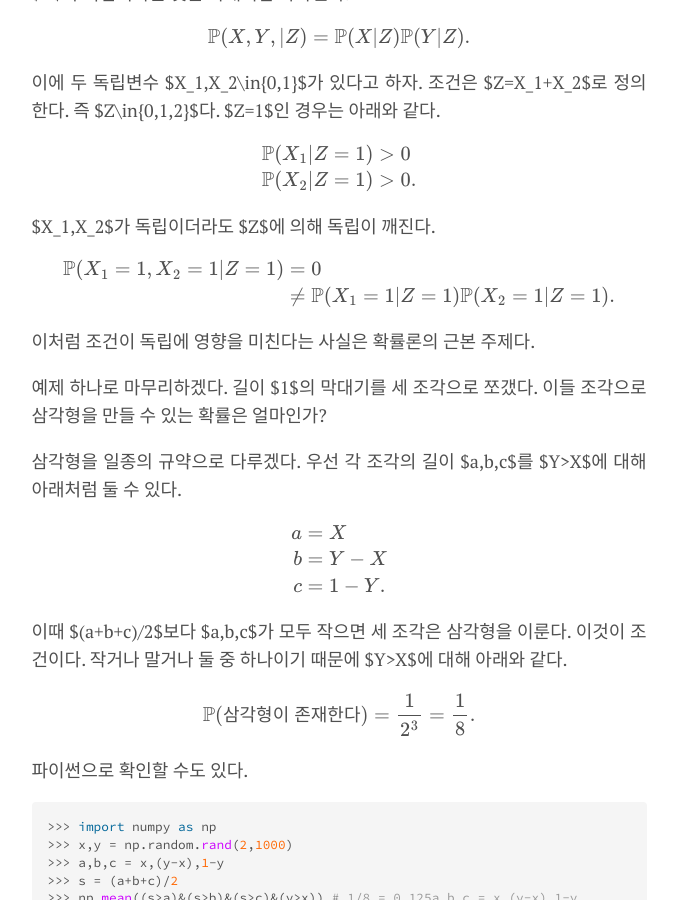
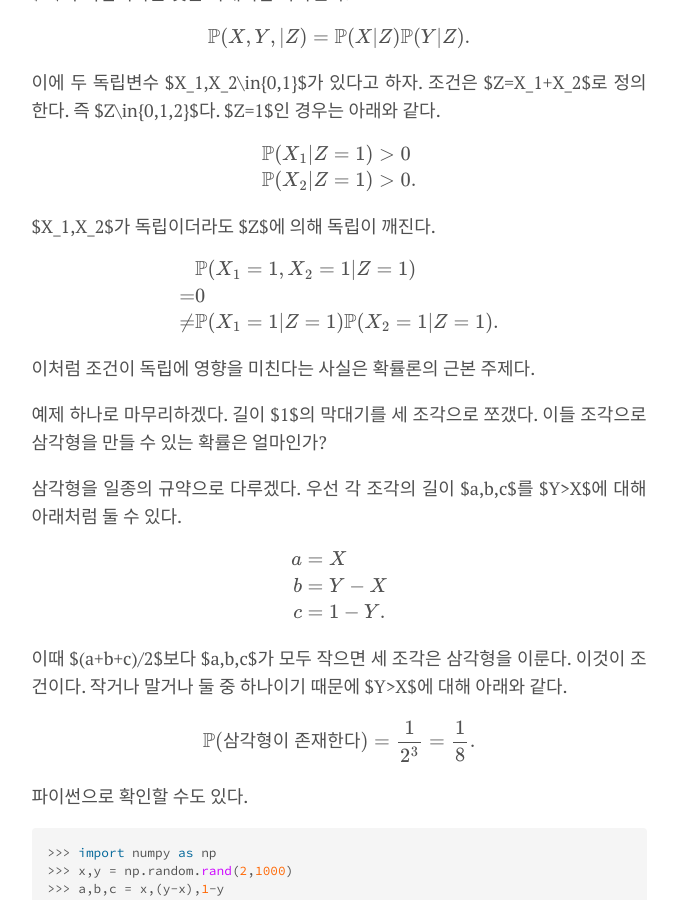
Before and after one commit to pangmoo-KTW/pangmoo-KTW, a Jekyll site: the page built from _posts/2023-07-23-pythonML02.md, in a window 1280 px wide and 900 px high, scrolled down 2656 px. Shown: the whole window, without its empty margins (301-978 px from the left). Built offline with Jekyll 4.4.1, drawn with Linux system fonts in a browser that asks for light colours; formulas are drawn with MathJax 3; comment, search, counter and statistics services are not loaded.

```diff
--- a/_posts/2023-07-23-pythonML02.md
+++ b/_posts/2023-07-23-pythonML02.md
@@ -160,8 +160,9 @@ $X_1,X_2$가 독립이더라도 $Z$에 의해 독립이 깨진다.
 
 $$
 \begin{aligned}
-\mathbb{P}(X_1=1,X_2=1|Z=1)&=0\\
-        &\neq\mathbb{P}(X_1=1|Z=1)\mathbb{P}(X_2=1|Z=1).
+&\mathbb{P}(X_1=1,X_2=1|Z=1)\\
+        =&0\\
+        \neq&\mathbb{P}(X_1=1|Z=1)\mathbb{P}(X_2=1|Z=1).
 \end{aligned}
 $$
 
```
